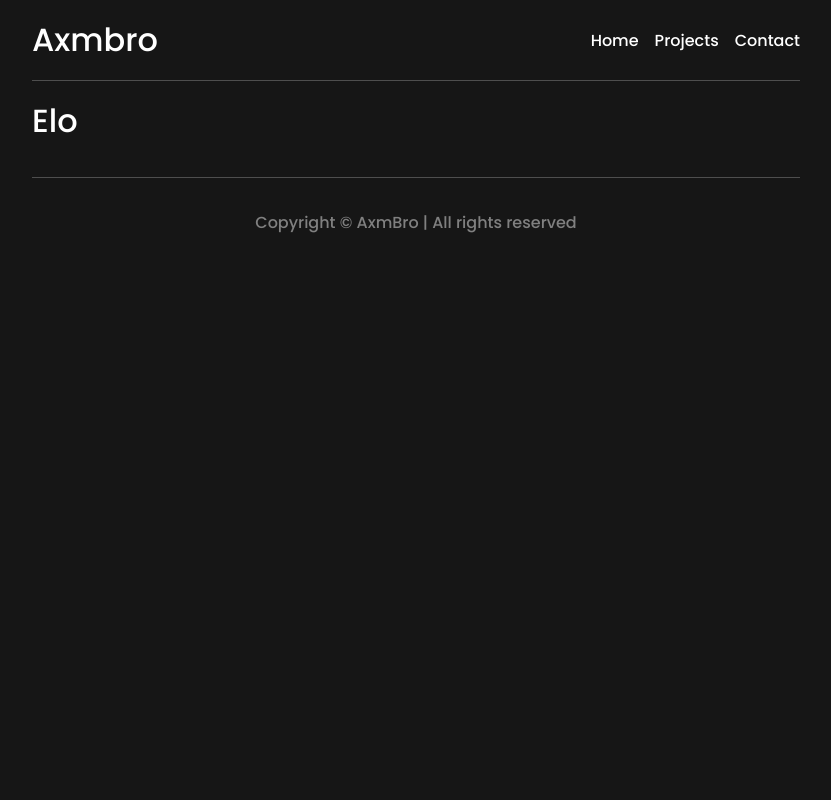
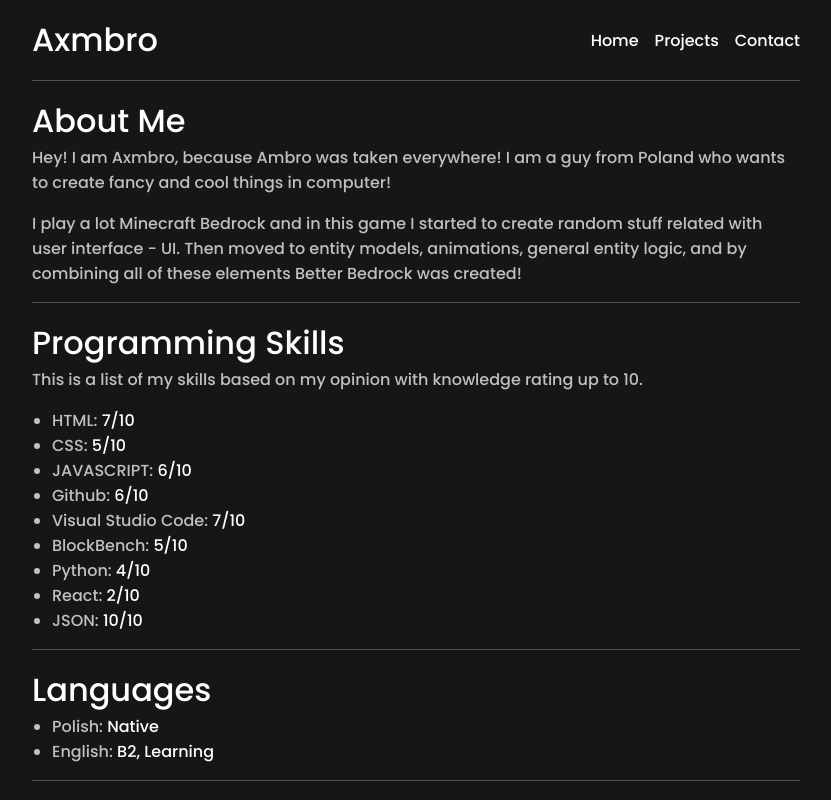
Before and after one commit to AxmBro/axmbro.github.io, a React (Create React App) app: page / in a window 1280 px wide. Shown: the top 800 px of the page, without its empty margins (224-1055 px from the left). Built offline with nearby package versions, Linux system fonts and the light colour scheme.

Commit message:
rework ScreenSection component

```diff
--- a/src/components/ScreenSection.css
+++ b/src/components/ScreenSection.css
@@ -1,4 +1,23 @@
-.ScreenSection {
-  padding: 1rem 0 2rem 0;
+.ScreenSection,
+.ScreenSectionList {
+  padding: 1rem 0;
   border-bottom: 1px solid var(--line-break-color);
 }
+
+.ScreenSection h2 {
+  color: var(--primary-description-text-color);
+}
+
+.ScreenSectionList ul {
+  margin: 0;
+  padding-left: 20px;
+  color: rgb(255, 255, 255);
+}
+
+.ScreenSectionList ul li {
+  color: var(--primary-description-text-color);
+}
+
+.ScreenSectionList ul li span {
+  color: var(--primary-text-color);
+}
--- a/src/components/ScreenSection.js
+++ /dev/null
@@ -1,12 +0,0 @@
-import React from "react";
-import "./ScreenSection.css";
-
-function ScreenSection({ children }) {
-  return (
-    <div className="ScreenSection">
-      {children}
-    </div>
-  );
-}
-
-export default ScreenSection;
--- /dev/null
+++ b/src/components/ScreenSection.tsx
@@ -0,0 +1,55 @@
+import React, { ReactNode } from "react";
+import "./ScreenSection.css";
+
+interface ScreenSectionProp {
+  children?: ReactNode;
+  title?: string
+  description1?: string
+  description2?: string
+}
+
+const ScreenSection: React.FC<ScreenSectionProp> = ({
+  children,
+  title,
+  description1,
+  description2
+}) => {
+  return (
+    <div className="ScreenSection">
+      {title ? <h1>{title}</h1> : null}
+      {description1 ? <h2 style={{ paddingBottom: description2 ? "1rem" : 0 }}>{description1}</h2> : null}
+      {description2 ? <h2>{description2}</h2> : null}
+      <div
+        style={{
+          paddingTop: ((children) ? "1rem" : 0)
+        }}>
+        {children}
+      </div>
+    </div>
+  )
+}
+
+interface ScreenSectionListProps {
+  title?: string
+  items: { name: string, value: string }[]
+  style?: React.CSSProperties;
+}
+
+const ScreenSectionList: React.FC<ScreenSectionListProps> = ({
+  title,
+  items,
+  style
+}) => {
+  return (
+    <div className="ScreenSectionList" style={style}>
+      {title ? <h1>{title}</h1> : null}
+      <ul>
+        {items.map((item) => {
+          return <li>{item.name}: <span>{item.value}</span></li>
+        })}
+      </ul>
+    </div>
+  )
+}
+
+export { ScreenSection, ScreenSectionList };
--- a/src/screens/Contact.js
+++ b/src/screens/Contact.js
@@ -1,7 +1,7 @@
 import React from "react";
 import "./Contact.css";
 import "./Screen.css";
-import ScreenSection from "../components/ScreenSection";
+import {ScreenSection} from "../components/ScreenSection.tsx";
 
 function Contact() {
   return (
--- a/src/screens/Home.js
+++ b/src/screens/Home.js
@@ -1,18 +1,61 @@
 import React from "react";
 import "./Home.css";
 import "./Screen.css";
-import ScreenSection from "../components/ScreenSection";
+import {
+  ScreenSection,
+  ScreenSectionList,
+} from "../components/ScreenSection.tsx";
 
 function Home() {
   return (
     <div className="home screen">
       <ScreenSection
+        title="About Me"
+        description1="Hey! I am Axmbro, because Ambro was taken everywhere! I am a guy from Poland who wants to create fancy and cool things in computer!"
+        description2="I play a lot Minecraft Bedrock and in this game I started to create random stuff related with user interface - UI. Then moved to entity models, animations, general entity logic, and by combining all of these elements Better Bedrock was created!"
+      ></ScreenSection>
+      <ScreenSection
+        title="Programming Skills"
+        description1="This is a list of my skills based on my opinion with knowledge rating up to 10."
         children={
-          <>
-            <h1>Elo</h1>
-          </>
+          <ScreenSectionList
+            style={{ padding: 0, border: 0 }}
+            items={[
+              { name: "HTML", value: "7/10" },
+              { name: "CSS", value: "5/10" },
+              { name: "JAVASCRIPT", value: "6/10" },
+              { name: "Github", value: "6/10" },
+              { name: "Visual Studio Code", value: "7/10" },
+              { name: "BlockBench", value: "5/10" },
+              { name: "Python", value: "4/10" },
+              { name: "React", value: "2/10" },
+              { name: "JSON", value: "10/10" },
+            ]}
+          ></ScreenSectionList>
         }
       ></ScreenSection>
+      <ScreenSectionList
+        title="Languages"
+        items={[
+          {
+            name: "Polish",
+            value: "Native",
+          },
+          {
+            name: "English",
+            value: "B2, Learning",
+          },
+        ]}
+      ></ScreenSectionList>
+      <ScreenSectionList
+        title="Contact"
+        items={[
+          { name: "Email", value: "axmbro@gmail.com" },
+          { name: "Discord", value: "AxmBro" },
+          { name: "Discord Server", value: "discord.gg/wJhH86c2wb" },
+          { name: "YouTube", value: "@axmbro" },
+        ]}
+      ></ScreenSectionList>
     </div>
   );
 }
--- a/src/screens/Projects.js
+++ b/src/screens/Projects.js
@@ -1,7 +1,7 @@
 import React from "react";
 import "./Projects.css";
 import "./Screen.css";
-import ScreenSection from "../components/ScreenSection";
+import {ScreenSection} from "../components/ScreenSection.tsx";
 
 function Projects() {
   return (
```
